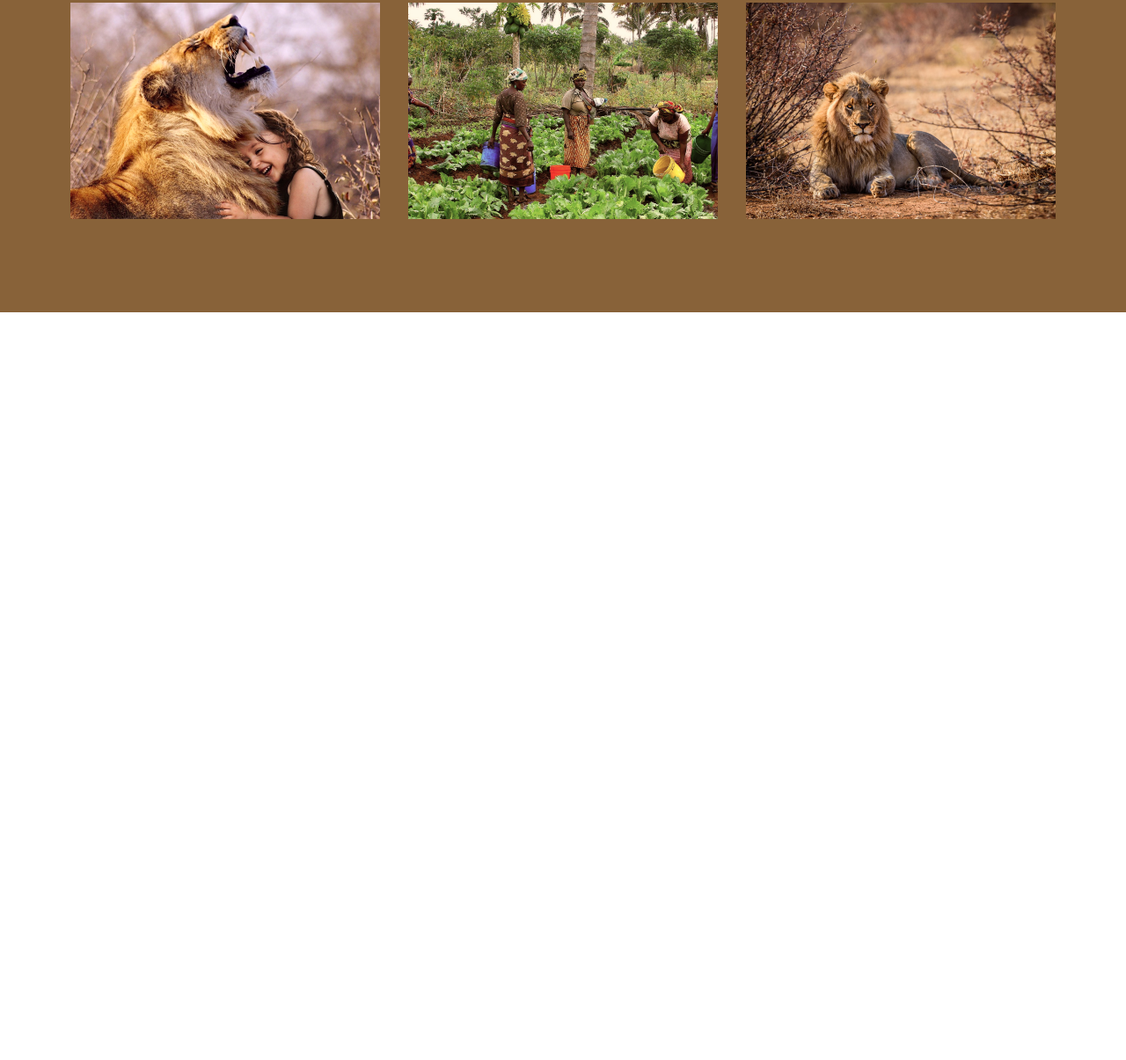
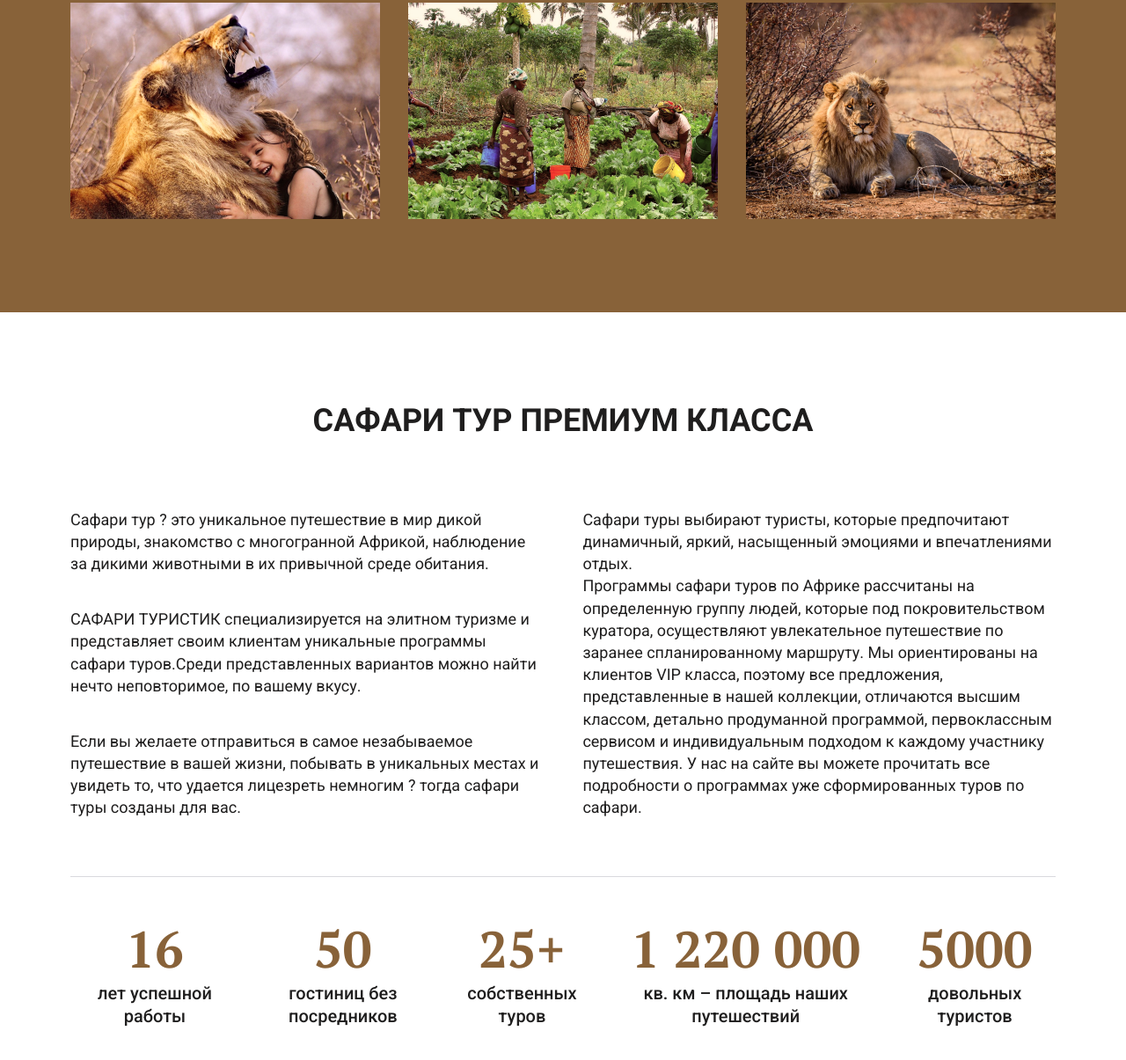
Before and after one commit to yurii1pidlypnyi/Safari-Africa, a plain HTML site: page index.html in a window 1280 px wide. Shown: the part 5422-6627 px from the top of the page at 88% size. Before the commit the page ends 5777 px from the top, so only its background shows below. Drawn offline with Linux system fonts and the light colour scheme.

Commit message:
Добавлено секцію сафарі преміум

```diff
--- a/css/style.css
+++ b/css/style.css
@@ -652,7 +652,7 @@ padding-bottom: 100px;
 }
 .gallery__items {
   display: grid;
-  grid-template-columns: repeat(auto-fit,minmax(352px,1fr));
+  grid-template-columns: repeat(auto-fit,minmax(300px,1fr));
   gap: 32px;
 }
 .gallery__item {
@@ -684,4 +684,85 @@ padding-bottom: 100px;
   }
 }
 /*-------------------------------------------*/
+/*Сьома секція*/
+.safari-premium {
+}
+.safari-premium__body {
+  padding: 100px 0;
+}
+.safari-premium__title {
+  font-family: 'Roboto';
+  font-weight: bold;
+  font-size: 36px;
+  line-height: 130%;
+  text-align: center;
+  text-transform: uppercase;
+  color: #1F1E1E;
+}
+.safari-premium__text {
+  display: flex;
+  justify-content: space-between;
+  border-bottom: 1px solid #D9D9DE;
+  font-family: 'Roboto';
+  font-size: 18px;
+  line-height: 140%;
+  color: #1F1E1E;
+  padding: 76px 0px 65px 0px;
+}
+.text__column {
+  flex:0 1 48%;
+  display: flex;
+  flex-direction: column;
+  justify-content: space-between;
+}
+.safari-premium__list {
+  display: flex;
+  justify-content: space-around;
+  margin-top: 44px;
+}
+.list__item {
+}
+.item__number {
+  font-family: 'PT Serif';
+  font-weight: bold;
+  font-size: 58px;
+  line-height: 130%;
+  color: #886239;
+  text-align: center;
+}
+.item__shortview {
+  font-family: 'Roboto';
+  font-weight: 500;
+  font-size: 20px;
+  line-height: 130%;
+  text-align: center;
+  color: #1F1E1E;
+}
+@media(max-width:980px){
+  .safari-premium__list {
+    flex-wrap: wrap;
+  }
+}
+@media(max-width:769px){
+  .safari-premium__body {
+    padding: 40px 0;
+  }
+  .safari-premium__text {
+    padding: 30px 0px 28px 0px;
+    display: block;
+  }
+  .safari-premium__text p{
+    margin-bottom: 20px;
+  }
+  .safari-premium__text p:last-child {
+    margin-bottom: 0;
+  }
+  .safari-premium__list {
+    margin-top: 20px;
+  }
+  .list__item {
+    margin-bottom: 10px;
+  }
+}
+/*-------------------------------------------*/
 /*------------------------------------------------------------------------------------*/
--- a/index.html
+++ b/index.html
@@ -327,6 +327,54 @@
           </div>
         </div>
       </section>
+      <section class="safari-premium">
+        <div class="container">
+          <div class="safari-premium__body">
+            <div class="safari-premium__title">
+              Сафари тур премиум класса
+            </div>
+            <div class="safari-premium__text">
+              <div class="text__column">
+                <p>Сафари тур ? это уникальное путешествие в мир дикой природы, знакомство с многогранной Африкой, наблюдение за дикими животными в их привычной среде обитания.</p>
+                <p>САФАРИ ТУРИСТИК специализируется на элитном туризме и представляет своим клиентам уникальные программы сафари туров.Среди представленных вариантов можно найти нечто неповторимое, по вашему вкусу.</p>
+                <p>
+                  Если вы желаете отправиться в самое незабываемое путешествие в вашей жизни, побывать в уникальных местах и увидеть то, что удается лицезреть немногим ? тогда сафари туры созданы для вас.</p>
+              </div>
+              <div class="text__column">
+                <p>Сафари туры выбирают туристы, которые предпочитают динамичный, яркий, насыщенный эмоциями и впечатлениями отдых.</p>
+                <p>
+                  Программы сафари туров по Африке рассчитаны на определенную группу людей, которые под покровительством куратора, осуществляют увлекательное путешествие по заранее спланированному маршруту. Мы ориентированы на клиентов VIP класса, поэтому все предложения, представленные в нашей коллекции, отличаются высшим классом, детально продуманной программой, первоклассным сервисом и индивидуальным подходом к каждому участнику путешествия. У нас на сайте вы можете прочитать все подробности о программах уже сформированных туров по сафари.</p>
+              </div>
+            </div>
+            <div class="safari-premium__list">
+              <div class="list__item">
+                <div class="item__number">16</div>
+                <div class="item__shortview">лет успешной
+                  работы</div>
+              </div>
+              <div class="list__item">
+                <div class="item__number">50</div>
+                <div class="item__shortview">гостиниц без
+                  посредников</div>
+              </div>
+              <div class="list__item">
+                <div class="item__number">25+</div>
+                <div class="item__shortview">собственных
+                  туров</div>
+              </div>
+              <div class="list__item">
+                <div class="item__number">1 220 000 </div>
+                <div class="item__shortview">кв. км – площадь наших
+                  путешествий</div>
+              </div>
+              <div class="list__item">
+                <div class="item__number">5000</div>
+                <div class="item__shortview">довольных туристов</div>
+              </div>
+            </div>
+          </div>
+        </div>
+      </section>
     </main>
   </div>
   <script src="./js/main.js"></script>
```
